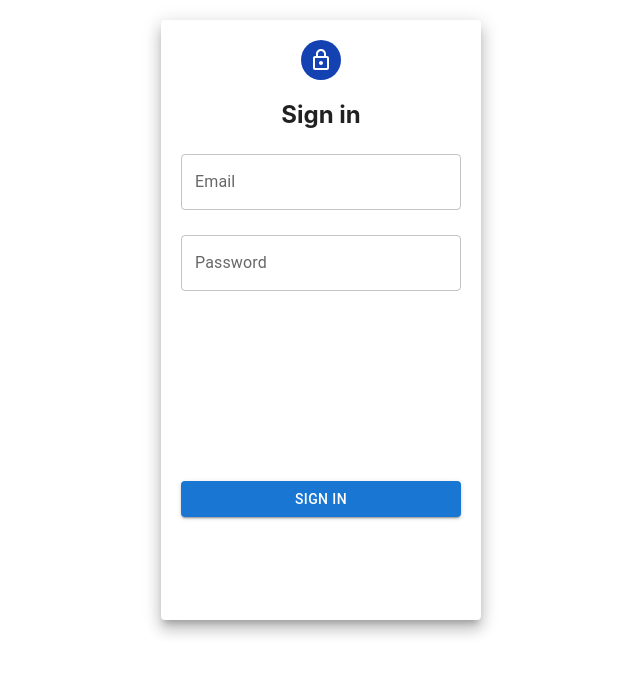
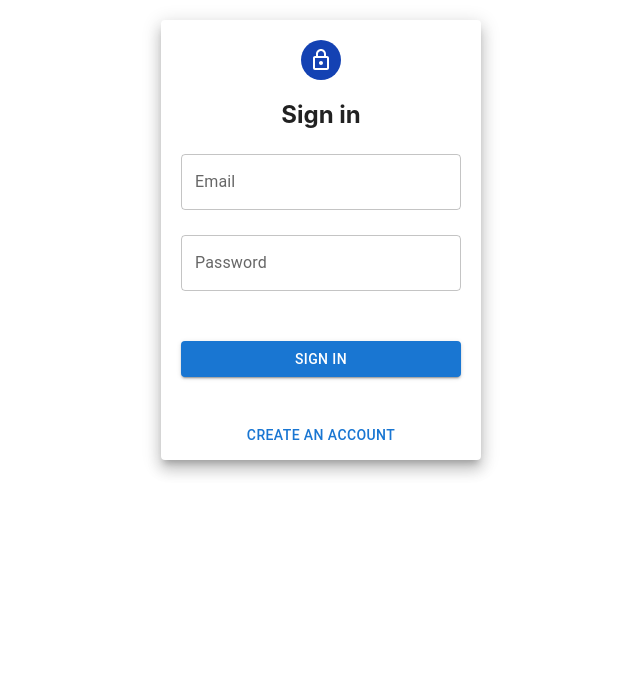
Before and after one commit to noambiton21/ticket-booking, a React (Create React App) app in the folder client/: page / in a window 1280 px wide. Shown: the top 674 px of the page, without its empty margins (319-959 px from the left). Built offline with nearby package versions, Linux system fonts and the light colour scheme.

Commit message:
I added a go to registration button and all the text boxes for registration and a back button for login

```diff
--- a/client/package.json
+++ b/client/package.json
@@ -10,6 +10,7 @@
     "@testing-library/jest-dom": "^5.16.5",
     "@testing-library/react": "^13.4.0",
     "@testing-library/user-event": "^13.5.0",
+    "dayjs": "^1.11.6",
     "react": "^18.2.0",
     "react-dom": "^18.2.0",
     "react-scripts": "5.0.1",
--- a/client/src/App.js
+++ b/client/src/App.js
@@ -8,5 +8,4 @@ function App() {
     </div>
   );
 }
-
 export default App;
--- /dev/null
+++ b/client/src/auth/components/Register.jsx
@@ -0,0 +1,40 @@
+import React from "react";
+import {Avatar, Button, Grid, Paper, TextField} from '@mui/material';
+import LockOutlinedIcon from '@mui/icons-material/LockOutlined';
+
+const paperStayle={padding:20, height:'100vh',width:280,margin:"20px auto"}
+const avatarStyle={backgroundColor:'#1442b3'}
+const textFieldEmailStyle = {margin:"5px auto"}
+const textFieldStyle = {margin:"10px auto"}
+const buttonStyle = {margin:"60px auto"}
+
+
+const Register= (props)=>{
+
+
+    return(
+        <Grid>
+        <Paper elevation={10} style={paperStayle}>
+          <Grid align = 'center'>
+            <Avatar style={avatarStyle}>
+              <LockOutlinedIcon>
+            </LockOutlinedIcon>
+            </Avatar>
+          </Grid>
+          <h2>Register</h2>
+          <TextField id="outlined-basic" label="Email" placeholder="Enter email" style={textFieldEmailStyle} fullWidth/>
+          <TextField id="outlined-basic" label="Password" placeholder="Enter password" type = "password" style={textFieldStyle} fullWidth/>
+          <TextField id="outlined-basic" label="Repassword" placeholder="Enter Repassword" type = "password" style={textFieldStyle} fullWidth/>
+
+          <TextField id="outlined-basic" label="Date of birthday" placeholder="Enter Date of birthday" style={textFieldStyle} fullWidth/>
+          <TextField id="outlined-basic" label="Passport number" placeholder="Enter passport number" style={textFieldStyle} fullWidth/>
+          <input type="file" />
+          <Button type ="sumbit" color="primary" variant="contained" style={buttonStyle} fullWidth>Register</Button>
+          <Button onClick={props.switchToLogIn}>You already have an account? switch to sign in</Button>
+        </Paper>
+      </Grid>
+    )
+
+}
+
+export default Register;
--- a/client/src/auth/components/login.jsx
+++ b/client/src/auth/components/login.jsx
@@ -1,17 +1,28 @@
+import {useState} from "react";
 import React from "react";
 import {Avatar, Button, Grid, Paper, TextField} from '@mui/material';
 import LockOutlinedIcon from '@mui/icons-material/LockOutlined';
+import Register from "./Register"
 
-const login = () => {
-
-  const paperStayle={padding:20, height:'70vh',width:280,margin:"20px auto"}
-  const avatarStyle={backgroundColor:'#1442b3'}
-  const textFieldEmailStyle = {margin:"5px auto"}
-  const textFieldPaswordStyle = {margin:"20px auto"}
-  const buttonStyle = {margin:"170px auto"}
+const paperStayle={padding:20, height:'50vh',width:280,margin:"20px auto"}
+const avatarStyle={backgroundColor:'#1442b3'}
+const textFieldEmailStyle = {margin:"5px auto"}
+const textFieldPaswordStyle = {margin:"20px auto"}
+const buttonSigInStyle = {margin:"30px auto"}
+const buttonSignUpStyle = {margin:"10px auto"}
 
 
-  return (
+const Login = () => {
+
+  const [isLoggedIn, setIsLoggedIn] = useState(false)
+
+  const isLoggedInHandler =()=>{
+    setIsLoggedIn(!isLoggedIn)
+  }
+
+let result
+if(!isLoggedIn){
+ result =
       <Grid>
         <Paper elevation={10} style={paperStayle}>
           <Grid align = 'center'>
@@ -23,10 +34,16 @@ const login = () => {
           <h2>Sign in</h2>
           <TextField id="outlined-basic" label="Email" placeholder="Enter email" style={textFieldEmailStyle} fullWidth/>
           <TextField id="outlined-basic" label="Password" placeholder="Enter password" type = "password" style={textFieldPaswordStyle} fullWidth/>
-          <Button type ="sumbit" color="primary" variant="contained" style={buttonStyle} fullWidth>Sign in</Button>
+          <Button type ="sumbit" color="primary" variant="contained" style={buttonSigInStyle} fullWidth>Sign in</Button>
+          <Button onClick={isLoggedInHandler} color="primary"  style={buttonSignUpStyle} fullWidth>Create an account</Button>
         </Paper>
       </Grid>
+    return result
+}else
+{
+  return(
+    <Register switchToLogIn = {isLoggedInHandler}/>
   )
 }
-
-export default login
+};
+export default Login
```
Also changed, not shown: 1 other file (tests, documents, lock files or other folders).
